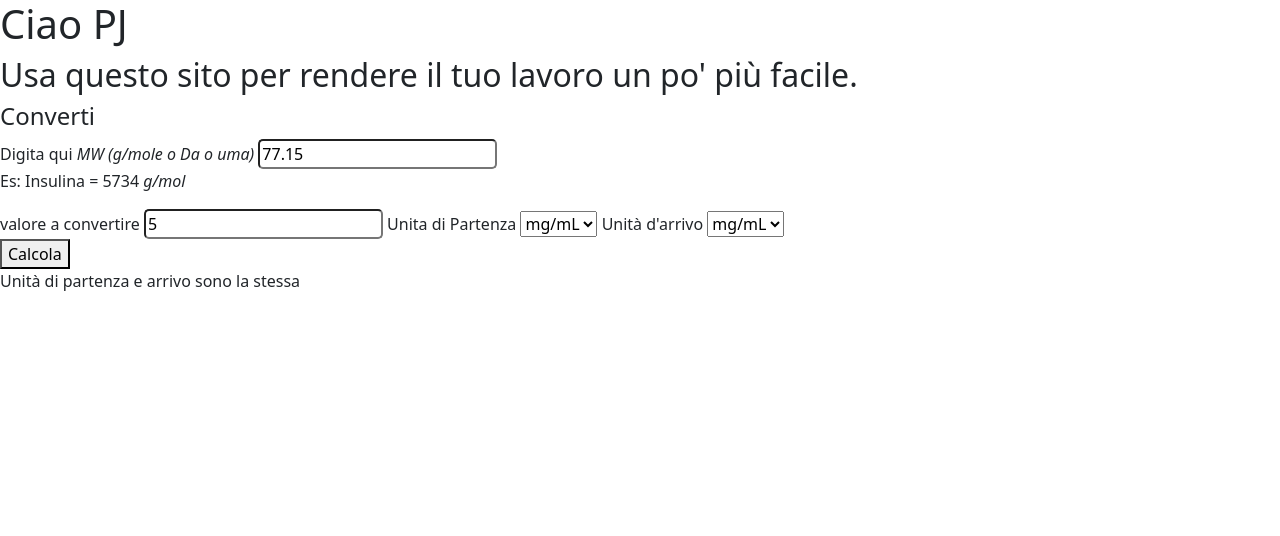
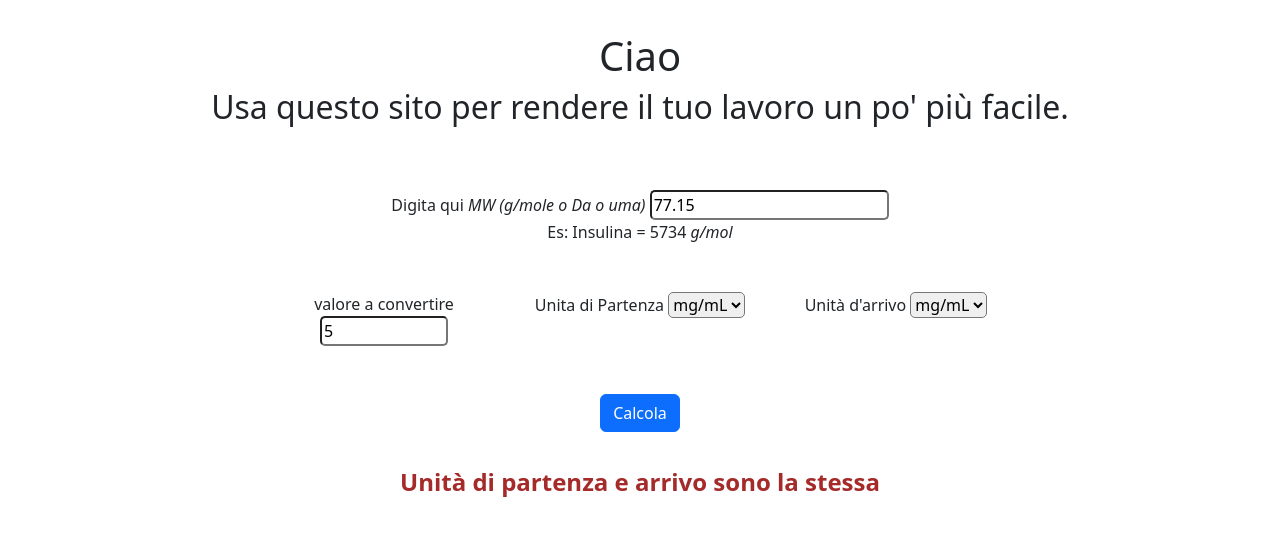
Before and after one commit to halex22/converter, a plain HTML site: page index.html in a window 1280 px wide. Both pictures are taken after typing "5" into the empty fields and a click on the button "Calcola". Drawn offline with nearby package versions, Linux system fonts and the light colour scheme.

Commit message:
add more style and almost all the functions

```diff
--- a/index.html
+++ b/index.html
@@ -13,12 +13,11 @@
 <body>
     <div class="main-container">
         <div class="title">
-            <h1>Ciao PJ</h1>
+            <h1>Ciao</h1>
             <h2>Usa questo sito per rendere il tuo lavoro un po' più facile.
             </h2>
         </div>
         <div class="content-container">
-            <h4>Converti</h4>
             <div class="inputs-container">
                 <div class="const">
                     <label for="MV">Digita qui  <var>MW (g/mole o Da o uma)</var>
@@ -26,10 +25,13 @@
                     </label>
                     <p>Es: Insulina = 5734 <var>g/mol</var> </p>
                 </div>
-                <div class="selection-test">
+                <div class="selection-section row">
+                    <div class="selection-element col-sm-4">
                         <label for="inputEntered"> valore a convertire
                             <input type="number" name="inputEntered" id="inputEntered" onmouseenter="MouseReaction(this)" onmouseout="MouseReaction(this)">
                         </label>
+                    </div>
+                    <div class="selection-element col-sm-4">
                         <label for="Partenza">Unita di Partenza</label>
                         <select name="Partenza" id="Partenza">
                             <option value="mg/mL">mg/mL</option>
@@ -38,6 +40,8 @@
                             <option value="mM">mM</option>
                             <option value="μM">μM</option>
                         </select>
+                    </div>
+                    <div class="selection-element col-sm-4">
                         <label for="arrivo">Unità d'arrivo</label>
                         <select name="arrivo" id="arrivo">
                             <option value="mg/mL">mg/mL</option>
@@ -47,7 +51,8 @@
                             <option value="μM">μM</option>
                         </select>
                     </div>
-                <button type="button" onclick="Calculate()">Calcola</button>
+                </div>
+                <button type="button" onclick="Calculate()" class="btn btn-primary">Calcola</button>
                 <div class="result-container">
                     <p> <span id="result"></span> <var id="resultVar"></var><span id="sameUnit"></span></p>
                 </div>
--- a/index.js
+++ b/index.js
@@ -2,7 +2,14 @@ function MouseReaction(x) {
     $(x).toggleClass("mouse-over-input")
 }
 
+function resetResultArea() {
+    $("#sameUnit").text("")
+    $("#result").text("")
+    $("#resultVar").text("")
+}
+
 function Calculate() {
+    resetResultArea();
     const inputUnit = $("#Partenza").val();
     const outputUnit = $("#arrivo").val();
     const unitCombo = `${inputUnit}-${outputUnit}`
@@ -35,6 +42,19 @@ function Calculate() {
         case "mM-mg/mL":
             resultValue = mgmLTomM(givenValue, true)
             break;
+            // in between M's
+        case "M-mM":
+            resultValue = MTomM(givenValue, false);
+            break;
+        case "M-uM":
+            resultValue = MTouM(givenValue, false);
+            break;
+        case "mM-M":
+            resultValue = MTomM(givenValue, true);
+            break;
+        case "uM-M":
+            resultValue = MTouM(givenValue, true)
+            break;
         default:
             $("#sameUnit").text("Unità di partenza e arrivo sono la stessa")
     }
@@ -63,3 +83,13 @@ function mgmLTouM(input, reverse) {
 function mgmLTomM(input, reverse) {
     return convertUnit(input, 1e3, reverse);
 }
+
+function MTomM(input, reverse) {
+    const result = reverse ? (input * 1e-3) : (input * 1e3)
+    return result
+}
+
+function MTouM(input, reverse) {
+    const result = reverse ? (input * 1e-6) : (input * 1e6)
+    return result
+}
--- a/styles.css
+++ b/styles.css
@@ -8,6 +8,43 @@
     font-size: larger;
 }
 
-input {
+input, select {
     border-radius: 5px;
 }
+
+.main-container {
+    text-align: center;
+}
+
+.title {
+    margin: 2rem 0 4rem 0;
+}
+
+.const {
+    margin-bottom:  3rem;
+}
+
+.selection-section {
+    margin: 0 20%;
+}
+
+.selection-element {
+    display: inline;
+}
+
+#inputEntered {
+    width: 8rem;
+}
+
+button {
+    margin: 3rem 0 2rem;
+}
+
+.result-container {
+    font-size: x-large;
+    font-weight: bold;
+}
+
+#sameUnit {
+    color: brown;
+}
```
Lines whose indentation alone changed are shown as unchanged.
